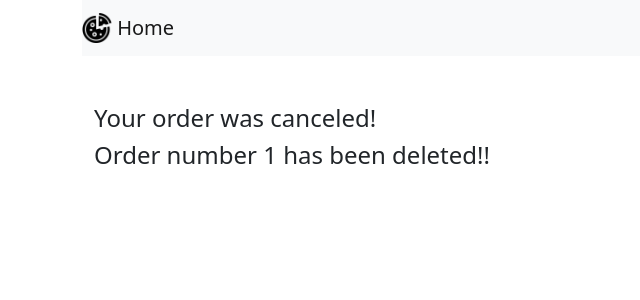
After one commit to ski429/sam_kim_cis385_final_project, a Flask app: template app/templates/order_canceled.html in a window 1280 px wide. The commit adds this page. Shown: the top 300 px of the page, without its empty margins (0-640 px from the left). Run offline with Flask 2, Linux system fonts and the light colour scheme; the template is opened without the code that fills it: most values are stand-ins (such as "Sample title", 1, 10 or a date in 2020).

Commit message:
update jinja2 in your_order_details.html, add order_canceled.html, and add route /order_cancel/<int:order_num>

```diff
--- a/app/templates/index.html
+++ b/app/templates/index.html
@@ -17,12 +17,13 @@
                 Home
             </a>
         </nav>
-        <div class="row">
+        <div class="row container">
             <form class="col-md-6" action="/" method="post">
                 <div class="form-row align-items-center">
                     {% for item in menu %}
                         <div class="card" style="width: 18rem;">
                             <img class="card-img-top" src="/static/{{ item.image_file }}" alt="pizza picture">
+                            <div class="container">
                                 <div class="card-body">
                                     <p class="card-text">{{ item.item_name }}</p>
                                     <p class="card-text">$ {{ item.item_cost }}</p>
@@ -39,6 +40,7 @@
                                     </select>
                                 </div>
                             </div>
+                        </div>
                     {% endfor %}
                     <div class="col-auto my-1">
                         <button type="submit" class="btn btn-primary">Submit</button>
@@ -47,7 +49,7 @@
             </form>
             <div class="col-md-3">
                 <div class="content-section">
-                    <h3>Your Order</h3>
+                    <h4>Your Order</h4>
                     <p class='text-muted'>
                     <ul class="list-group">
                         <li class="list-group-item list-group-item-light">item_name x item_cost = $</li>
--- /dev/null
+++ b/app/templates/order_canceled.html
@@ -0,0 +1,32 @@
+<!DOCTYPE html>
+<html lang="en">
+<head>
+    <meta charset="utf-8">
+    <meta name="viewport" content="width=device-width, initial-scale=1">
+
+    <!-- Bootstrap CSS -->
+    <link href="https://cdn.jsdelivr.net/npm/bootstrap@5.0.0-beta2/dist/css/bootstrap.min.css" rel="stylesheet" integrity="sha384-BmbxuPwQa2lc/FVzBcNJ7UAyJxM6wuqIj61tLrc4wSX0szH/Ev+nYRRuWlolflfl" crossorigin="anonymous">
+
+    <title>Order Pizza!</title>
+</head>
+<body>
+    <main role="main" class="container">
+        <nav class="navbar navbar-light bg-light">
+            <a class="navbar-brand" href="/">
+                <img src="{{ url_for('static', filename='pizza.png') }}" alt="pizza" width="30" height="30" class="d-inline-block align-top">
+                Home
+            </a>
+        </nav>
+        <br>
+        <br>
+        <div class="container">
+            <h4>Your order was canceled!</h4>
+            <h4>Order number {{ order_id }} has been deleted!!</h4>
+        </div>
+    </main>
+
+
+    <!-- Bootstrap JS -->
+    <script src="https://cdn.jsdelivr.net/npm/bootstrap@5.0.0-beta2/dist/js/bootstrap.bundle.min.js" integrity="sha384-b5kHyXgcpbZJO/tY9Ul7kGkf1S0CWuKcCD38l8YkeH8z8QjE0GmW1gYU5S9FOnJ0" crossorigin="anonymous"></script>
+</body>
+</html>
```
Also changed, not shown: app/routes.py (+18 -1 lines), app/templates/your_order_details.html (+5 -5 lines), app/database.db. Lines whose indentation alone changed are shown as unchanged.
